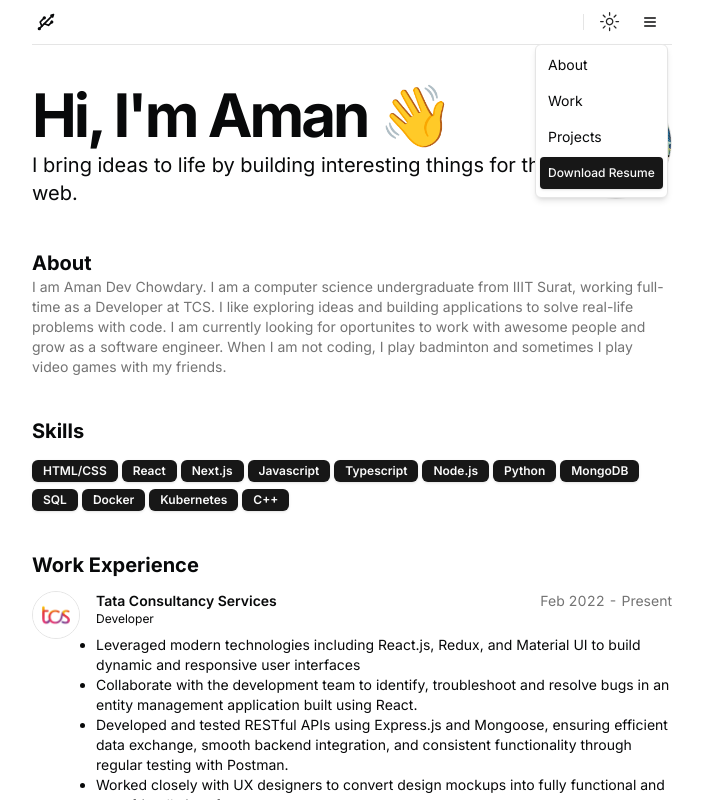
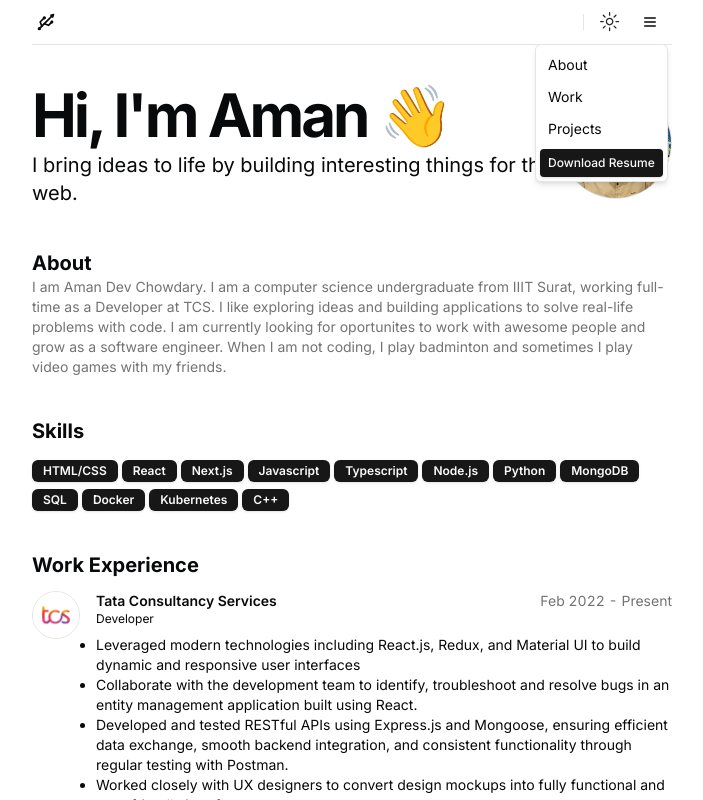
Before and after one commit to AthN3090/athn-portfolio-2.0, a Next.js app: page / in a window 1280 px wide. Both pictures are taken after a click on the button 938 px from the left and 22 px from the top of the page. Shown: the top 800 px of the page, without its empty margins (288-991 px from the left). Built offline with nearby package versions, Linux system fonts and the light colour scheme.

Commit message:
margin change in resume button

```diff
--- a/src/components/navbar.tsx
+++ b/src/components/navbar.tsx
@@ -95,9 +95,9 @@
                 <DropdownMenuItem asChild className="cursor-pointer">
                   <Link href="/#about">About</Link>
                 </DropdownMenuItem>
-                <DropdownMenuItem asChild className="cursor-pointer my-1"><Link href="/#work">Work</Link></DropdownMenuItem>
-                <DropdownMenuItem asChild className="cursor-pointer my-1"><Link href="/#work">Projects</Link></DropdownMenuItem>
-                <DropdownMenuItem asChild className="cursor-pointer my-1"><Button className="text-xs h-8">
+                <DropdownMenuItem asChild className="cursor-pointer"><Link href="/#work">Work</Link></DropdownMenuItem>
+                <DropdownMenuItem asChild className="cursor-pointer"><Link href="/#work">Projects</Link></DropdownMenuItem>
+                <DropdownMenuItem asChild className="cursor-pointer mt-1"><Button className="text-xs h-7">
               Download Resume
             </Button></DropdownMenuItem>
 
```
